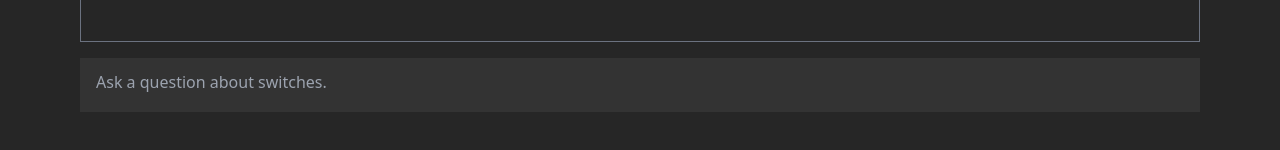
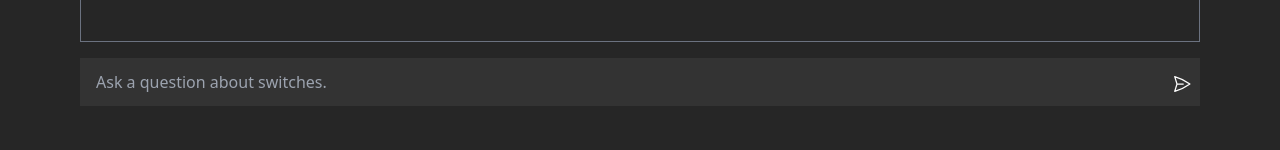
Before and after one commit to k-milktooth/remingoat-gpt, a Next.js app: page / in a window 1280 px wide. Shown: the part 614-764 px from the top of the page. Built offline with nearby package versions, Linux system fonts and the light colour scheme.

Commit message:
refactor: Refactor submission handling function for input field.

```diff
--- a/pages/index.js
+++ b/pages/index.js
@@ -3,7 +3,7 @@ import { Disclosure } from "@headlessui/react";
 import ReactMarkdown from "react-markdown";
 import { fetchEventSource } from "@microsoft/fetch-event-source";
 import { end, message, sourceDocuments } from "@/utils/object-identifiers";
-import { ChevronUpIcon } from "@heroicons/react/20/solid";
+import { ChevronUpIcon, PaperAirplaneIcon } from "@heroicons/react/24/outline";
 import { NextSeo } from "next-seo";
 import { twMerge } from "tailwind-merge";
 import TextareaAutosize from "react-textarea-autosize";
@@ -181,7 +181,9 @@ export default function Home() {
                           >
                             <Disclosure>
                               <Disclosure.Button>
-                                <h4>Source {sourceDocIndex + 1}</h4>
+                                <h4 className="font-semibold text-sm opacity-50">
+                                  Source {sourceDocIndex + 1}
+                                </h4>
                               </Disclosure.Button>
                               <Disclosure.Panel className="mt-2 p-4 bg-[#262626]">
                                 <ReactMarkdown
@@ -211,9 +213,12 @@ export default function Home() {
             </div>
           </div>
           <div className="mt-4 w-full py-2 flex-grow md:py-3 md:pl-4 relative bg-[#333333] dark:shadow-[0_0_15px_rgba(0,0,0,0.10)]">
-            <form onSubmit={handleSubmit}>
+            <form
+              className="grid grid-cols-5 lg:grid-cols-10"
+              onSubmit={handleSubmit}
+            >
               <TextareaAutosize
-                className="m-0 w-full resize-none bg-transparent p-0 pr-7 focus:outline-none dark:bg-transparent pl-2 md:pl-0"
+                className="m-0 w-full resize-none bg-transparent p-0 pr-7 focus:outline-none dark:bg-transparent pl-2 md:pl-0 col-span-4 lg:col-span-9"
                 disabled={loading}
                 onKeyDown={handleEnter}
                 ref={textAreaRef}
@@ -230,7 +235,11 @@ export default function Home() {
                 value={query}
                 onChange={(e) => setQuery(e.target.value)}
               />
-              <button type="submit" disabled={loading}>
+              <button
+                type="submit"
+                className="justify-self-end pr-2 col-span-1"
+                disabled={loading}
+              >
                 {loading ? (
                   <svg
                     class="animate-spin -ml-1 mr-3 h-5 w-5 text-white"
@@ -253,10 +262,7 @@ export default function Home() {
                     ></path>
                   </svg>
                 ) : (
-                  // Send icon SVG in input field
-                  <svg viewBox="0 0 20 20" xmlns="http://www.w3.org/2000/svg">
-                    <path d="M10.894 2.553a1 1 0 00-1.788 0l-7 14a1 1 0 001.169 1.409l5-1.429A1 1 0 009 15.571V11a1 1 0 112 0v4.571a1 1 0 00.725.962l5 1.428a1 1 0 001.17-1.408l-7-14z"></path>
-                  </svg>
+                  <PaperAirplaneIcon className="hover:bg-[#262626] h-5 w-5 text-white justify-self-end inline-block" />
                 )}
               </button>
             </form>
```
